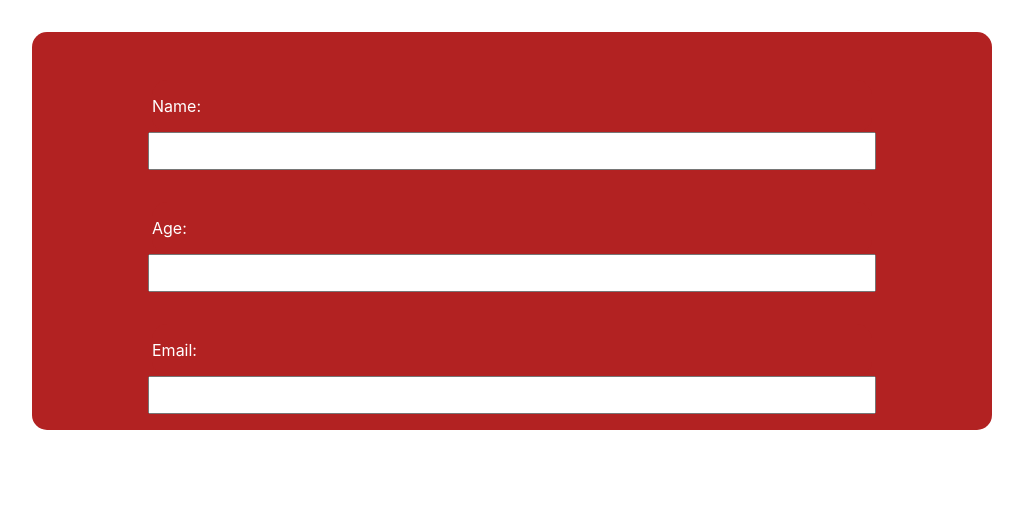
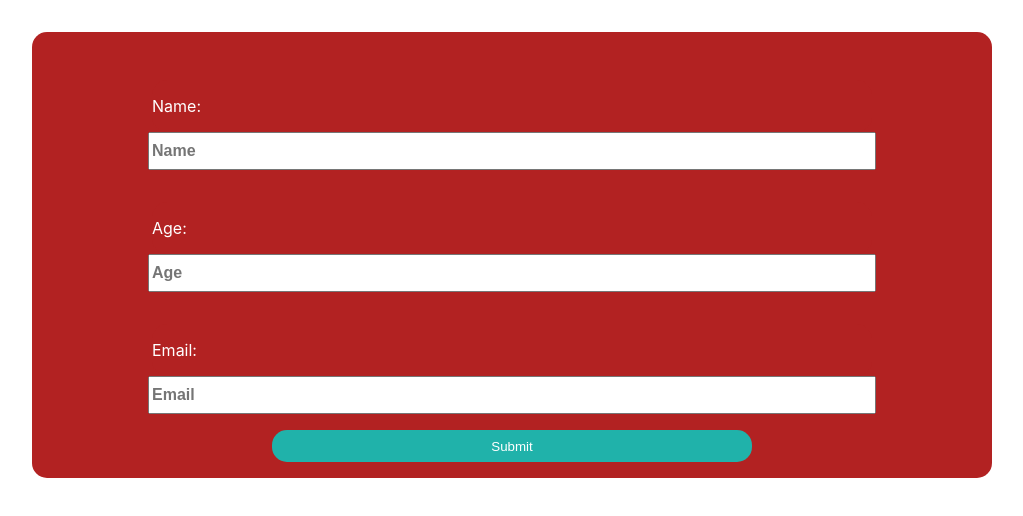
Before and after one commit to PetejStone/friends, a React (Create React App) app: page / in a window 1280 px wide. Shown: the top 516 px of the page, without its empty margins (128-1151 px from the left). Built offline with nearby package versions, Linux system fonts and the light colour scheme; no server answers.

Commit message:
created handlechange fn for form

```diff
--- a/src/App.js
+++ b/src/App.js
@@ -14,16 +14,17 @@ class App extends React.Component {
 
 
   postFriend = friend => {
-    axios.post('http://localhost:5000/friends', friend)
-    .then(res => console.log(res))
-    .catch(err => console.log(err))
-  }
+  //   axios.post('http://localhost:5000/friends', friend)
+  //   .then(res => console.log(res))
+  //   .catch(err => console.log(err))
+    console.log(`it's working`)
+   }
 
   render() {
   return (
     <div className="App">
       <Friends />
-        <Form/>
+        <Form postFriend={this.postFriend} />
     </div>
   );
   }
--- a/src/components/Form.js
+++ b/src/components/Form.js
@@ -1,16 +1,47 @@
 import React from 'react';
 import './components.css'
-const Form = props => {
+class Form extends React.Component {
+    constructor() {
+        super();
+        this.state = {
+            friend: {
+                name: '',
+                age: '',
+                email: ''
+            }
+        }
+        }
+
+ postFriend = e => {
+        e.preventDefault();
+        //this.props.postFriend(this.state.friend);
+        console.log(this.state.friend)
+    }
+
+    handleChange = e => {
+        //console.log(e.target.id)
+        //console.log(e.target.value)
+        this.setState ({
+            friend: {
+                ...this.state.friend,
+                [e.target.id] : e.target.value
+            }
+        });
+    }
+
+    render() {
     return (
-        <form>
-            <label for="full-name">Name:</label>
-            <input type="text" id="full-name" required/>
+        <form onSubmit={this.postFriend}>
+            <label for="name">Name:</label>
+            <input type="text" id="name" onChange={this.handleChange} placeholder="Name" required/>
             <label for="age">Age:</label>
-            <input type="number" id="age" required/>
+            <input type="number" id="age" onChange={this.handleChange} placeholder="Age" required/>
             <label for="email">Email:</label>
-            <input type="email" id="email" required />
+            <input type="email" id="email" onChange={this.handleChange} placeholder="Email" required />
+            <button>Submit</button>
         </form>
     )
+    }
 }
 
 export default Form;
--- a/src/components/components.css
+++ b/src/components/components.css
@@ -34,4 +34,18 @@ form input {
     height: 2rem;
     width: 75%;
     margin: 0 auto;
+    font-size: 1rem;
+    font-family: Arial, Helvetica, sans-serif;
+    font-weight: 700;
 }
+
+form button {
+    width: 50%;
+    height: 2rem;
+    border: none;
+    background-color: lightseagreen;
+    color: white;
+    border-radius: 15px;
+    margin: 0 auto;
+    margin-top: 1rem;
+}
```
